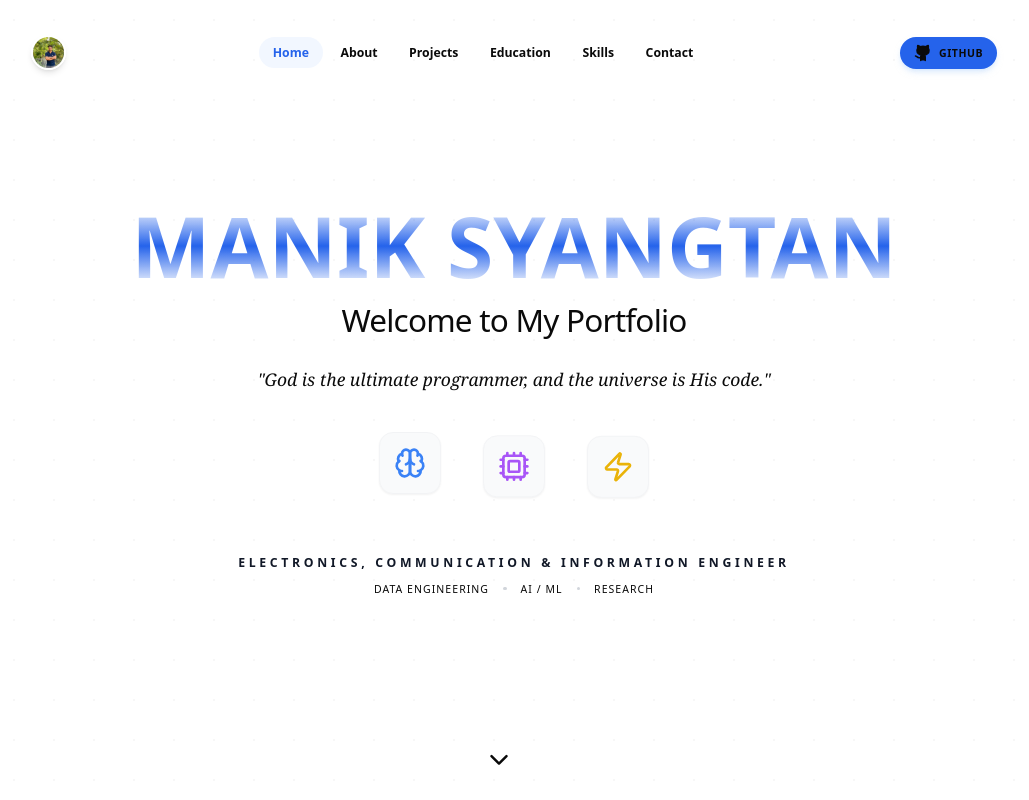
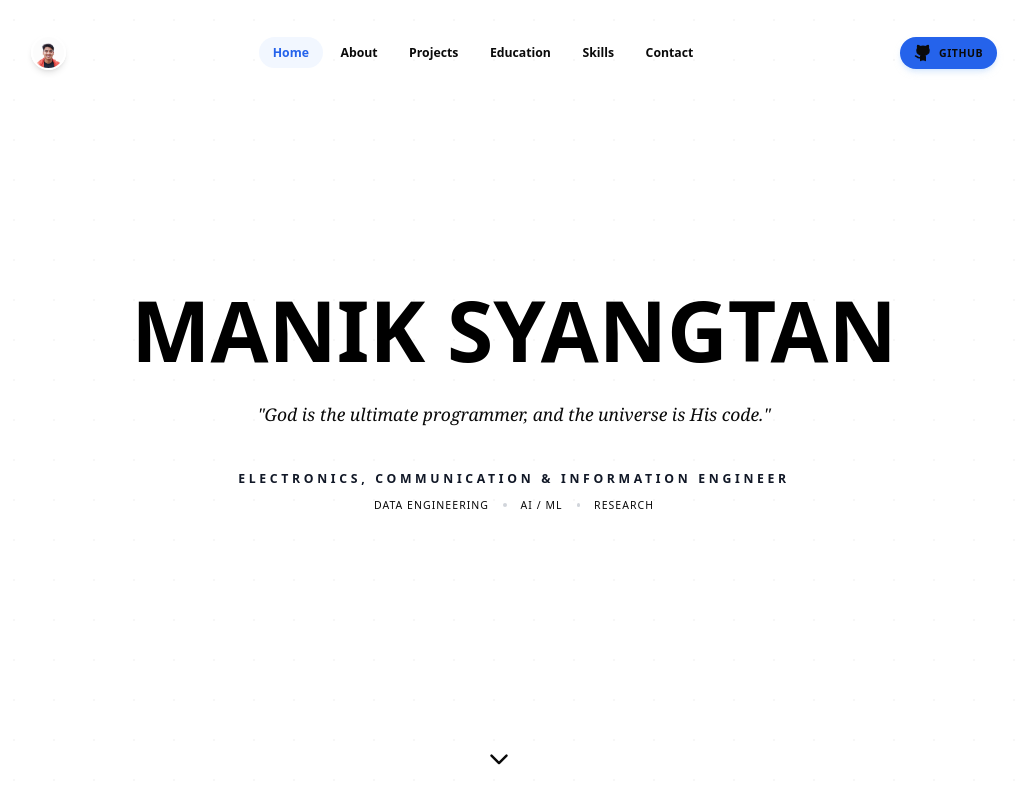
Before and after one commit to 10manik01/portfolio, a React (Vite) app: page / in a window 1280 px wide. Shown: the top 800 px of the page, without its empty margins (126-1155 px from the left). Built offline with nearby package versions, Linux system fonts and the light colour scheme.

Commit message:
Update components and add image

```diff
--- a/src/components/About.tsx
+++ b/src/components/About.tsx
@@ -1,6 +1,6 @@
 import { motion } from 'framer-motion';
 import { Code, FileSearch, Focus } from 'lucide-react';
-const profileImage = import.meta.env.BASE_URL + 'images/monic.jpeg';
+const profileImage = import.meta.env.BASE_URL + 'images/fw.png';
 
 export function About() {
   return (
--- a/src/components/Contact.tsx
+++ b/src/components/Contact.tsx
@@ -9,7 +9,8 @@ export function Contact() {
     { icon: Github, label: "GitHub", info: "Code & Projects", href: "https://github.com/10manik01", color: "text-gray-900", bg: "bg-gray-100" },
     { icon: Youtube, label: "YouTube", info: "Content Creation", href: "https://www.youtube.com/@MindMineNepal", color: "text-red-600", bg: "bg-red-50" },
     { icon: Phone, label: "Phone", info: "+977-9811233214", href: "tel:+9779811233214", color: "text-green-500", bg: "bg-green-50" },
-    { icon: "🤗", label: "HuggingFace", info: "AI Models", href: "https://huggingface.co/manik01", color: "text-yellow-600", bg: "bg-yellow-50" }
+    { icon: "🤗", label: "HuggingFace", info: "AI Models", href: "https://huggingface.co/manik01", color: "text-yellow-600", bg: "bg-yellow-50" },
+    { icon: "✍️", label: "My Blog", info: "Blog Posts", href: "https://maniksyangtan.com.np", color: "text-gray-600", bg: "bg-gray-50" }
   ];
 
   return (
@@ -72,7 +73,7 @@ export function Contact() {
           className="mt-20 text-center border-t border-gray-50 pt-12"
         >
           <h3 className="text-2xl font-black tracking-normal mb-2">
-            <span className="bg-gradient-to-r from-gray-900 via-blue-600 to-cyan-500 bg-clip-text text-transparent">
+            <span className="text-black">
               MANIK SYANGTAN
             </span>
           </h3>
--- a/src/components/Hero.tsx
+++ b/src/components/Hero.tsx
@@ -1,5 +1,5 @@
 import { motion } from 'framer-motion';
-import { Brain, Cpu, Zap, ChevronDown } from 'lucide-react';
+import { ChevronDown } from 'lucide-react';
 
 export function Hero() {
   return (
@@ -18,18 +18,18 @@ export function Hero() {
         >
           {/* Main Name Heading */}
           <h1 className="text-6xl md:text-8xl font-black mb-4">
-  <span className="inline-block tracking-normal bg-gradient-to-r from-gray-900 via-blue-600 to-cyan-500 bg-clip-text text-transparent transition-all duration-500 cursor-default">
+            <span className="text-black">
               MANIK SYANGTAN
             </span>
           </h1>
-          <motion.div
+          {/* <motion.div
             initial={{ opacity: 0 }}
             animate={{ opacity: 1 }}
             transition={{ delay: 0.5, duration: 0.8 }}
             className="text-2xl md:text-4xl font-light text-gray-500 mb-6 tracking-tight"
           >
             Welcome to My Portfolio
-          </motion.div>
+          </motion.div> */}
         </motion.div>
 
         {/* The Quote */}
@@ -43,7 +43,7 @@ export function Hero() {
         </motion.p>
 
         {/* Animated Tech Icons */}
-        <motion.div
+        {/* <motion.div
             initial={{ opacity: 0 }}
             animate={{ opacity: 1 }}
             transition={{ delay: 1.2, duration: 0.8 }}
@@ -72,7 +72,7 @@ export function Hero() {
                 </div>
               </motion.div>
             ))}
-        </motion.div>
+          </motion.div> */}
 
         {/* Credentials */}
         <motion.div
--- a/src/components/NavBar.tsx
+++ b/src/components/NavBar.tsx
@@ -2,7 +2,7 @@ import { useEffect, useState } from 'react';
 import { Menu, X, Github } from 'lucide-react';
 import { motion, AnimatePresence } from 'framer-motion';
 // import profileImage from 'public/images/profile.jpg';
-const profileImage = import.meta.env.BASE_URL + 'images/monic.jpeg';
+const profileImage = import.meta.env.BASE_URL + 'images/fw.png';
 
 const links = [
   { href: 'home', label: 'Home' },
```
Also changed, not shown: public/images/fw.png (added). Lines whose indentation alone changed are shown as unchanged.
